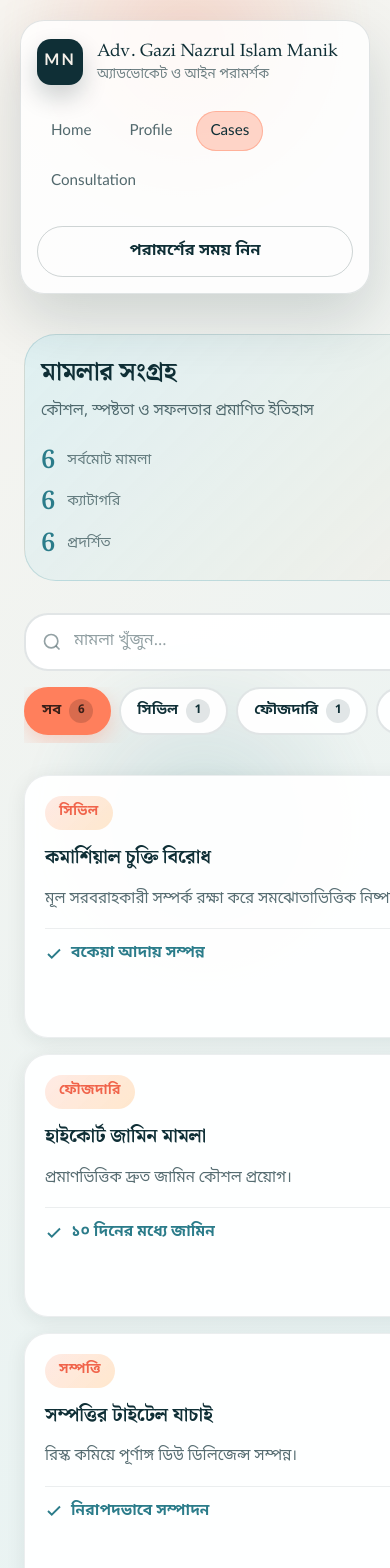
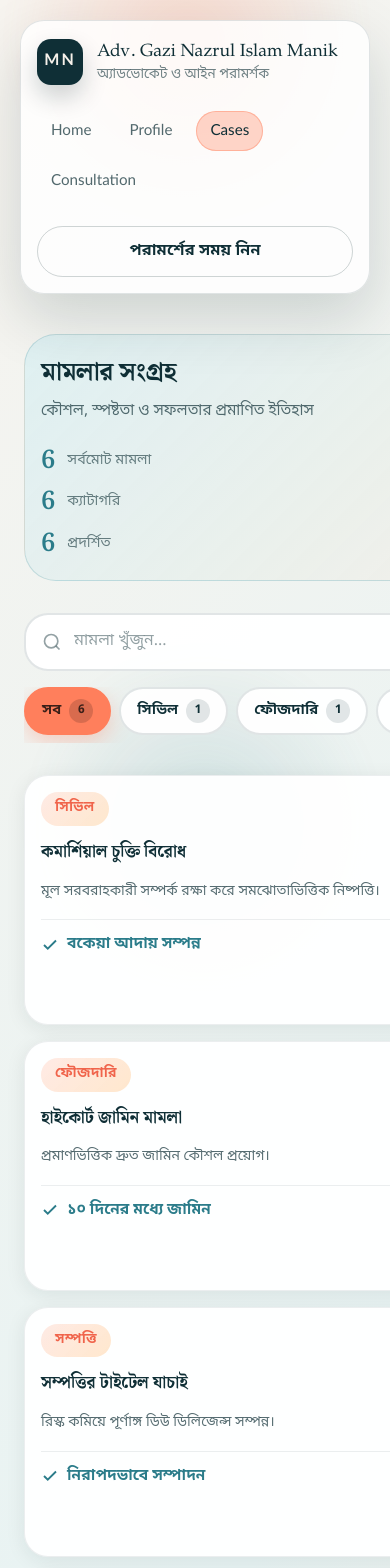
Before and after one commit to HanjalaShihab/Adv, a React (Vite) app: page /projects in a window 390 px wide. Shown: the top 1568 px of the page. Built offline with nearby package versions, Linux system fonts and the light colour scheme; no server answers.

Commit message:
style: shrink case cards on small screens

```diff
--- a/src/App.css
+++ b/src/App.css
@@ -2001,7 +2001,7 @@
 
 }
 
-@media (max-width: 520px) {
+@media (max-width: 522px) {
   .site-header {
     padding: 16px;
   }
@@ -2089,15 +2089,15 @@
   .case-card-modern {
     width: 100%;
     max-width: 100%;
-    padding: 20px;
+    padding: 16px;
   }
 
   .case-title-modern {
-    font-size: 1.2rem;
+    font-size: 1.05rem;
   }
 
   .case-summary {
-    font-size: 0.95rem;
+    font-size: 0.88rem;
   }
 
   .case-footer-modern {
```
